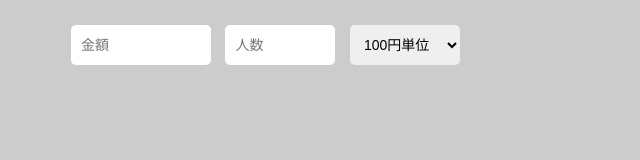
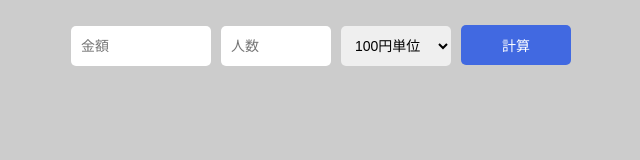
Before and after one commit to watepu/JS-split-calculator, a plain HTML site: page index.html in a window 1280 px wide. Shown: the whole page, without its empty margins (319-959 px from the left). Drawn offline with Linux system fonts and the light colour scheme.

Commit message:
計算ボタンを作成

```diff
--- a/css/styles.css
+++ b/css/styles.css
@@ -29,3 +29,23 @@ body{
 #unit{
   width: 110px;
 }
+
+#btn{
+  cursor: pointer;
+  display: inline-block;
+  box-sizing: border-box;
+  width: 110px;
+  height: 40px;
+  padding: 10px;
+  background: #4169e1;
+  border-radius: 5px;
+  font-size: 14px;
+  text-align: center;
+  color: #fff;
+}
+
+.input-area{
+  font-size: 0;
+  /* htmlファイルで改行した分の空白を削除するために設定 */
+  margin-bottom: 20px;
+}
--- a/index.html
+++ b/index.html
@@ -15,6 +15,7 @@
         <option value="100" selected>100円単位</option>
         <option value="1000">1000円単位</option>
       </select>
+      <div id="btn">計算</div>
     </div>
   </div>
 </body>
```
